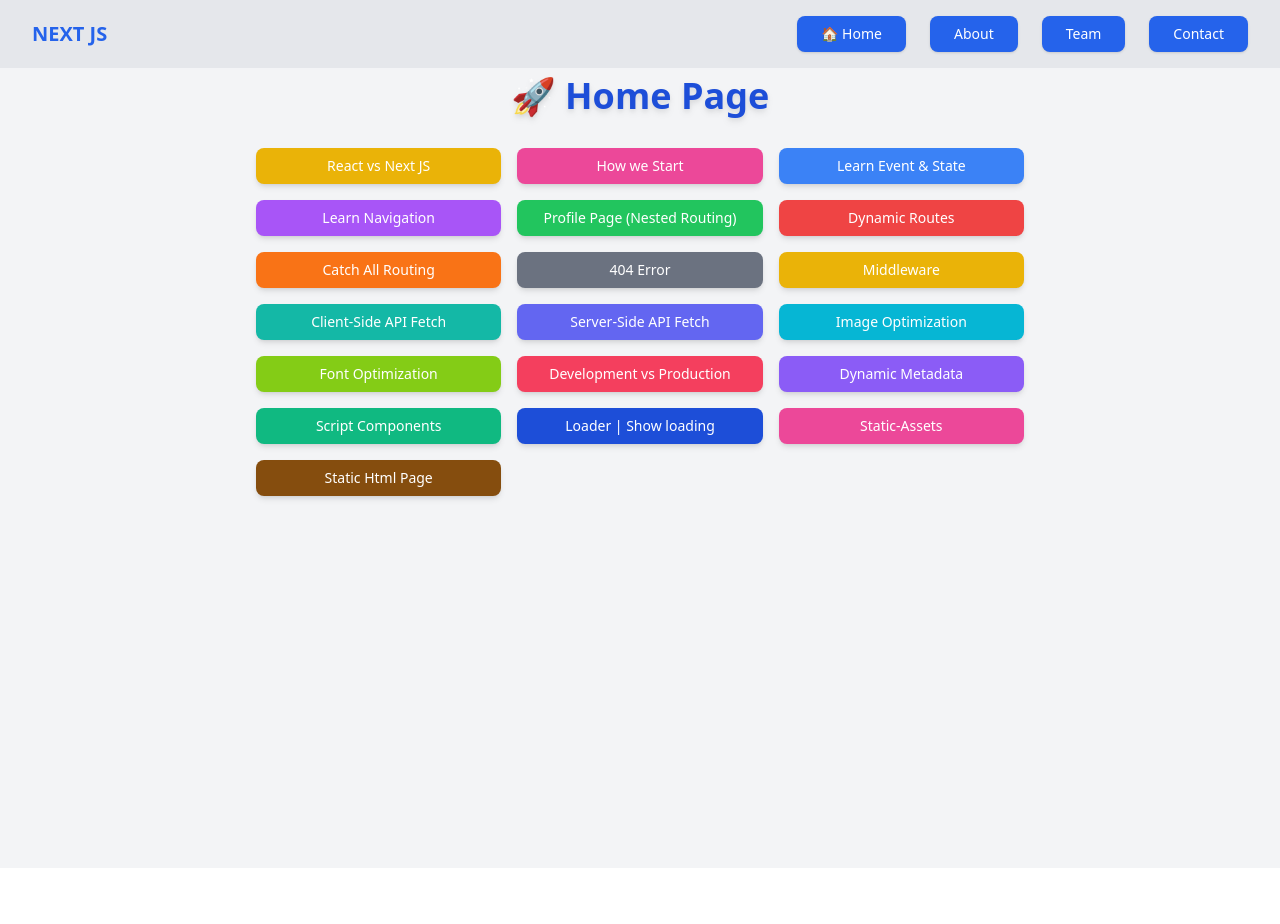
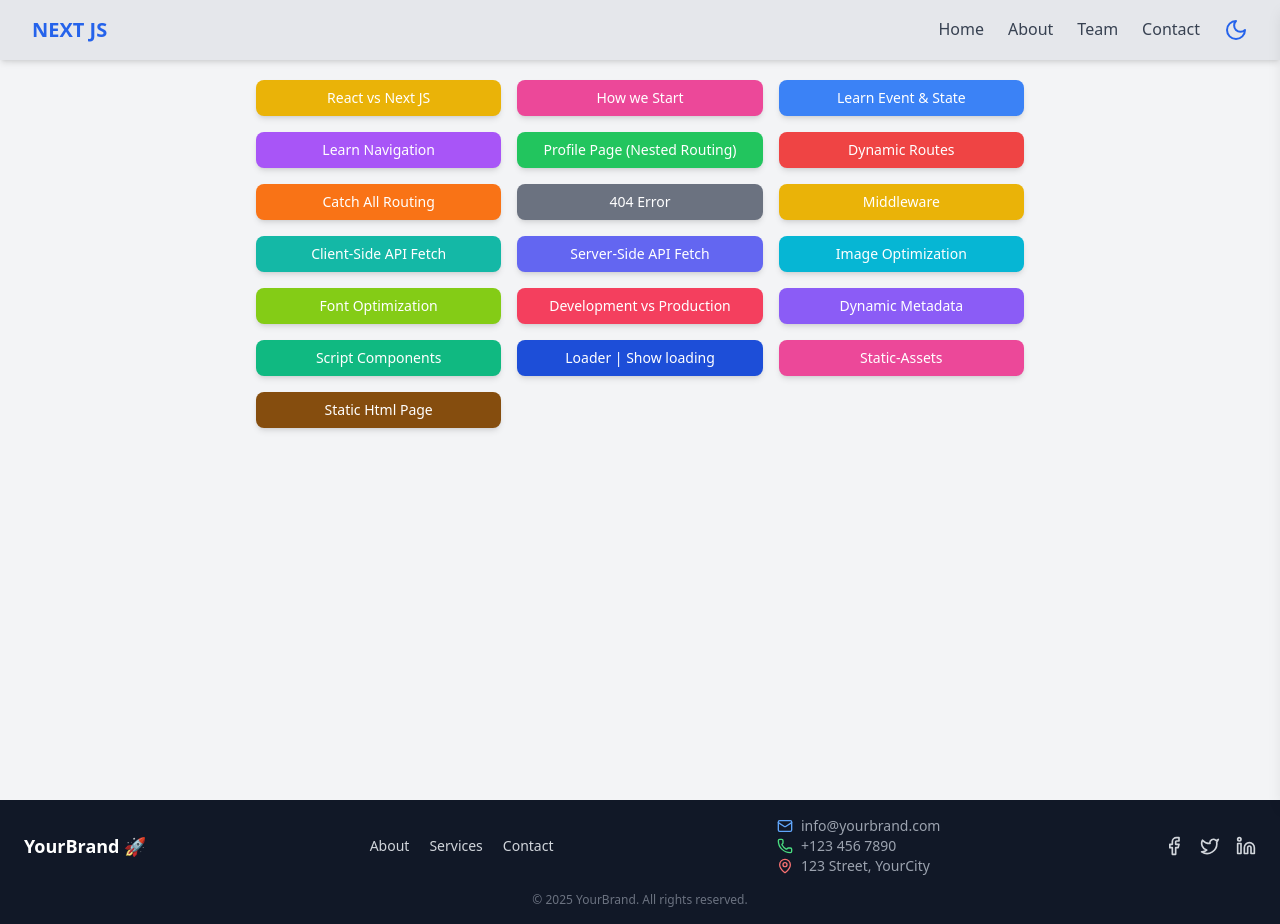
Before and after one commit to ZohaibArshad45/NextJS-Basic-to-advance, a Next.js app: page / in a window 1280 px wide. Before the commit the page ends 868 px from the top, so only its background shows below. Built offline with nearby package versions, Linux system fonts and the light colour scheme.

Commit message:
add footer and also update navbar

```diff
--- a/src/app/layout.tsx
+++ b/src/app/layout.tsx
@@ -2,6 +2,7 @@
 import { Geist, Geist_Mono } from "next/font/google";
 import "./globals.css";
 import Header from "@/components/Header";
+import Footer from "@/components/Footer";
 
 const geistSans = Geist({
   variable: "--font-geist-sans",
@@ -31,6 +32,7 @@
       >
         <Header/>
         {children}
+        <Footer/>
       </body>
     </html>
   );
--- /dev/null
+++ b/src/components/Footer.jsx
@@ -0,0 +1,58 @@
+import React from "react";
+import Link from "next/link";
+import { Facebook, Twitter, Linkedin, Mail, Phone, MapPin } from "lucide-react";
+
+const Footer = () => {
+  return (
+    <footer className="bg-gray-900 text-gray-300 py-4 w-full mt-auto">
+      <div className="container mx-auto flex flex-col md:flex-row justify-between items-center px-6">
+
+        {/* Brand */}
+        <h2 className="text-lg font-semibold text-white">YourBrand 🚀</h2>
+
+        {/* Navigation */}
+        <nav className="flex space-x-5 text-sm">
+          <Link href="/about" className="hover:text-white transition">About</Link>
+          <Link href="/services" className="hover:text-white transition">Services</Link>
+          <Link href="/contact" className="hover:text-white transition">Contact</Link>
+        </nav>
+
+        {/* Contact Info */}
+        <div className="text-sm text-gray-400">
+          <div className="flex items-center space-x-2">
+            <Mail size={16} className="text-blue-400" />
+            <span>info@yourbrand.com</span>
+          </div>
+          <div className="flex items-center space-x-2">
+            <Phone size={16} className="text-green-400" />
+            <span>+123 456 7890</span>
+          </div>
+          <div className="flex items-center space-x-2">
+            <MapPin size={16} className="text-red-400" />
+            <span>123 Street, YourCity</span>
+          </div>
+        </div>
+
+        {/* Social Links */}
+        <div className="flex space-x-4">
+          <Link href="https://facebook.com" target="_blank">
+            <Facebook className="hover:text-blue-500 transition" size={20} />
+          </Link>
+          <Link href="https://twitter.com" target="_blank">
+            <Twitter className="hover:text-blue-400 transition" size={20} />
+          </Link>
+          <Link href="https://linkedin.com" target="_blank">
+            <Linkedin className="hover:text-blue-600 transition" size={20} />
+          </Link>
+        </div>
+      </div>
+
+      {/* Bottom Bar */}
+      <div className="text-center text-xs text-gray-500 mt-4">
+        © {new Date().getFullYear()} YourBrand. All rights reserved.
+      </div>
+    </footer>
+  );
+};
+
+export default Footer;
--- a/src/components/Header.tsx
+++ b/src/components/Header.tsx
@@ -1,83 +1,103 @@
-'use client'
-import React, { useState } from "react";
+"use client";
+import React, { useState, useEffect } from "react";
 import Link from "next/link";
-import { Button } from "@/components/ui/button";
-import { Menu, X } from "lucide-react";
+import { Menu, X, Sun, Moon } from "lucide-react";
 
 const Header = () => {
   const [isOpen, setIsOpen] = useState(false);
+  const [theme, setTheme] = useState(() => {
+    if (typeof window !== "undefined") {
+      return localStorage.getItem("theme") || "light";
+    }
+    return "light";
+  });
+
+  useEffect(() => {
+    document.documentElement.classList.toggle("dark", theme === "dark");
+    localStorage.setItem("theme", theme);
+  }, [theme]);
 
   return (
-    // <nav className="fixed top-0 w-full bg-gray-100 shadow-md z-50">
-    <nav className=" top-0 w-full bg-gray-200 shadow-md z-50">
-      <div className="max-w-7xl  mx-auto px-4 sm:px-6 lg:px-8">
-        <div className="flex  justify-between items-center py-4">
-          {/* Logo or Brand */}
-          {/* <div className="text-xl font-bold text-blue-600">NEXT JS</div> */}
+    <nav className="fixed top-0 left-0 w-full bg-gray-200 dark:bg-gray-900 shadow-md z-50 transition-all">
+      <div className="max-w-7xl mx-auto px-4 sm:px-6 lg:px-8 flex justify-between items-center py-4">
+
+        {/* Logo on Left */}
         <Link href="/">
-          <div className="text-xl font-bold text-blue-600">NEXT JS</div>
+          <span className="text-xl font-bold text-blue-600 dark:text-white cursor-pointer">
+            NEXT JS
+          </span>
         </Link>
 
+        {/* Right Side - Menu & Theme Toggle */}
+        <div className="flex items-center space-x-6">
           {/* Desktop Menu */}
           <div className="hidden md:flex space-x-6">
-            <Link href="/">
-              <Button className="bg-blue-600 hover:bg-blue-800 text-white px-6 py-2 rounded-lg shadow transition">
-                🏠 Home
-              </Button>
+            {["Home", "About", "Team", "Contact"].map((item) => (
+              <Link key={item} href={`/${item.toLowerCase()}`}>
+                <span className="relative cursor-pointer text-gray-700 dark:text-white font-medium transition-all after:block after:w-0 after:h-[2px] after:bg-blue-600 after:transition-all hover:after:w-full">
+                  {item}
+                </span>
               </Link>
-            <Link href="/about">
-              <Button className="bg-blue-600 hover:bg-blue-800 text-white px-6 py-2 rounded-lg shadow transition">
-                About
-              </Button>
-            </Link>
-            <Link href="/waiting">
-              <Button className="bg-blue-600 hover:bg-blue-800 text-white px-6 py-2 rounded-lg shadow transition">
-                Team
-              </Button>
-            </Link>
-            <Link href="/waiting">
-              <Button className="bg-blue-600 hover:bg-blue-800 text-white px-6 py-2 rounded-lg shadow transition">
-                Contact
-              </Button>
-            </Link>
+            ))}
           </div>
 
+          {/* Theme Toggle Button */}
+          <button
+            onClick={() => setTheme(theme === "light" ? "dark" : "light")}
+            className="text-blue-600 dark:text-yellow-400 focus:outline-none"
+          >
+            {theme === "light" ? <Moon size={24} /> : <Sun size={24} />}
+          </button>
+
           {/* Mobile Menu Button */}
-          <div className="md:hidden ">
-            <button onClick={() => setIsOpen(!isOpen)} className="text-blue-600 ">
+          <button
+            onClick={() => setIsOpen(!isOpen)}
+            className="md:hidden text-blue-600 dark:text-white focus:outline-none"
+          >
             {isOpen ? <X size={28} /> : <Menu size={28} />}
           </button>
         </div>
       </div>
-      </div>
 
-      {/* Mobile Menu Dropdown */}
-      {isOpen && (
-        <div className="md:hidden bg-white shadow-lg">
-          <div className="flex flex-col bg-gray-100 items-center space-y-3 py-4 ">
-            <Link href="/" onClick={() => setIsOpen(false)}>
-              <Button className="w-full bg-blue-600 hover:bg-blue-800 text-white px-6 py-2 rounded-lg transition">
-                🏠 Home
-              </Button>
+      {/* Mobile Menu Overlay */}
+      <div
+        className={`md:hidden fixed inset-0 bg-gray-900 bg-opacity-50 transition-opacity ${
+          isOpen ? "opacity-100 visible" : "opacity-0 invisible"
+        }`}
+        onClick={() => setIsOpen(false)}
+      ></div>
+
+      {/* Mobile Sidebar (Slide from Right) */}
+      <div
+        className={`fixed top-0 right-0 w-64 h-full bg-white dark:bg-gray-800 shadow-lg transform ${
+          isOpen ? "translate-x-0" : "translate-x-full"
+        } transition-transform`}
+      >
+        <button
+          onClick={() => setIsOpen(false)}
+          className="absolute top-4 right-4 text-gray-600 dark:text-white"
+        >
+          <X size={28} />
+        </button>
+
+        <div className="flex flex-col items-start space-y-6 px-6 py-20">
+          {["Home", "About", "Team", "Contact"].map((item) => (
+            <Link key={item} href={`/${item.toLowerCase()}`} onClick={() => setIsOpen(false)}>
+              <span className="relative cursor-pointer text-gray-700 dark:text-white font-medium transition-all after:block after:w-0 after:h-[2px] after:bg-blue-600 after:transition-all hover:after:w-full">
+                {item}
+              </span>
             </Link>
-            <Link href="/about" onClick={() => setIsOpen(false)}>
-              <Button className="w-full bg-blue-600 hover:bg-blue-800 text-white px-6 py-2 rounded-lg transition">
-                About
-              </Button>
-            </Link>
-            <Link href="/waiting" onClick={() => setIsOpen(false)}>
-              <Button className="w-full bg-blue-600 hover:bg-blue-800 text-white px-6 py-2 rounded-lg transition">
-                Team
-              </Button>
-            </Link>
-            <Link href="/waiting" onClick={() => setIsOpen(false)}>
-              <Button className="w-full bg-blue-600 hover:bg-blue-800 text-white px-6 py-2 rounded-lg transition">
-                Contact
-              </Button>
-            </Link>
+          ))}
+
+          {/* Theme Toggle for Mobile */}
+          <button
+            onClick={() => setTheme(theme === "light" ? "dark" : "light")}
+            className="text-blue-600 dark:text-yellow-400 mt-4"
+          >
+            {theme === "light" ? <Moon size={28} /> : <Sun size={28} />}
+          </button>
         </div>
       </div>
-      )}
     </nav>
   );
 };
```
Lines whose indentation alone changed are shown as unchanged.
